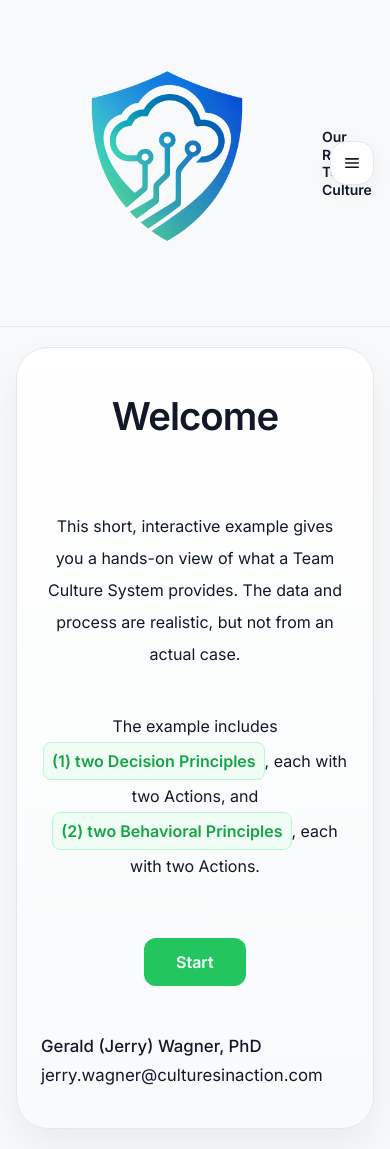
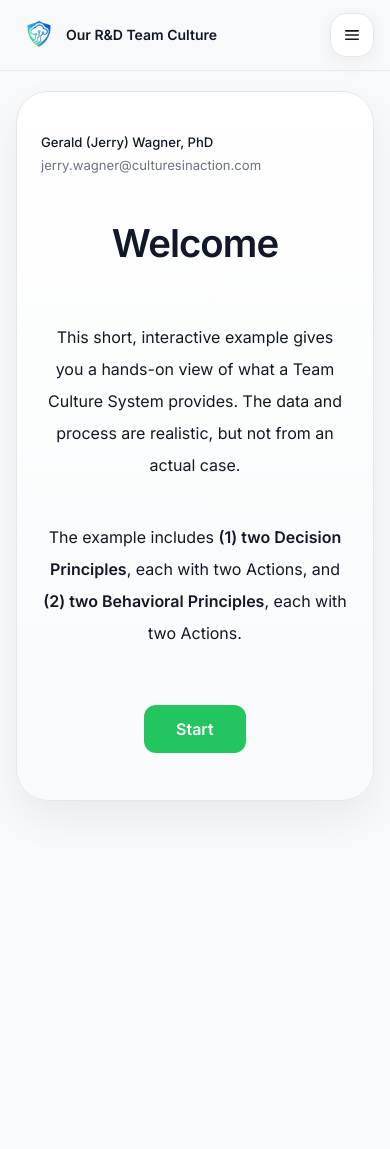
Before and after one commit to moeezmujahid70/COSexample, a Next.js app in the folder cos-tutorial/: page / in a window 390 px wide. After the commit the page ends 844 px from the top, so only its background shows below. Built offline with nearby package versions, Linux system fonts and the light colour scheme.

Commit message:
Update component styles and structure for improved layout and responsiveness; adjust image sizes and footer positioning in HomeContent and WelcomeLanding components.

```diff
--- a/cos-tutorial/components/BrandLockup.tsx
+++ b/cos-tutorial/components/BrandLockup.tsx
@@ -48,7 +48,8 @@ export default function BrandLockup({
         width={logoSize}
         height={logoSize}
         priority={priority}
-        className="h-auto w-auto shrink-0 object-contain"
+        className="shrink-0 object-contain"
+        style={{ width: `${logoSize}px`, height: `${logoSize}px` }}
       />
       <div className={`space-y-1 ${centered && direction === "row" ? "text-left" : ""}`}>
         <TitleTag className={`${titleSize} text-text-primary ${titleClassName}`}>
--- a/cos-tutorial/components/HomeContent.tsx
+++ b/cos-tutorial/components/HomeContent.tsx
@@ -11,7 +11,7 @@ export default function HomeContent() {
             align="center"
             priority
             titleAs="h1"
-            imageSize={72}
+            imageSize={84}
             titleClassName="text-[2.3rem] sm:text-[2.85rem]"
           />
         </div>
--- a/cos-tutorial/components/TopNav.tsx
+++ b/cos-tutorial/components/TopNav.tsx
@@ -66,6 +66,7 @@ export default function TopNav() {
           <div className="min-w-0 self-start">
             <BrandLockup
               compact
+              imageSize={46}
               titleClassName="text-[0.95rem] sm:text-sm"
             />
           </div>
--- a/cos-tutorial/components/WelcomeLanding.tsx
+++ b/cos-tutorial/components/WelcomeLanding.tsx
@@ -11,23 +11,35 @@ export default function WelcomeLanding() {
 
   return (
     <section className="surface-enter rounded-[2rem] border border-surface-border bg-[linear-gradient(180deg,#ffffff_0%,#f8fafb_100%)] shadow-[0_18px_40px_rgba(15,23,42,0.06)]">
-      <div className="flex min-h-[calc(100vh-8.5rem)] flex-col justify-between px-6 py-10 sm:px-10 sm:py-12 lg:px-16 lg:py-16">
+      <div className="relative flex min-h-[calc(100vh-8.5rem)] flex-col justify-between px-6 py-10 sm:px-10 sm:py-12 lg:px-16 lg:py-16">
+        <div className="mb-8 self-start text-left text-text-primary sm:mb-0 sm:absolute sm:left-8 sm:top-8 lg:left-10 lg:top-10">
+          <p className="text-[0.82rem] font-medium leading-5 sm:text-[0.85rem]">
+            {welcomeContent.footerName}
+          </p>
+          <a
+            href={`mailto:${welcomeContent.footerEmail}`}
+            className="mt-0.5 inline-flex text-[0.82rem] leading-5 text-text-muted transition-colors duration-150 hover:text-accent-hover focus:outline-none focus-visible:ring-2 focus-visible:ring-accent focus-visible:ring-offset-2 focus-visible:ring-offset-white sm:text-[0.85rem]"
+          >
+            {welcomeContent.footerEmail}
+          </a>
+        </div>
+
         <div className="mx-auto flex w-full max-w-5xl flex-1 flex-col items-center justify-center text-center">
           <h1 className="text-[2.4rem] font-semibold tracking-tight text-text-primary sm:text-[3rem] lg:text-[3.4rem]">
             {welcomeContent.title}
           </h1>
 
-          <div className="mt-16 max-w-4xl space-y-10">
+          <div className="mt-12 max-w-4xl space-y-10 sm:mt-14">
             <p className="text-base leading-8 text-text-primary sm:text-lg sm:leading-8">
               {welcomeContent.intro}
             </p>
             <p className="text-base leading-8 text-text-primary sm:text-lg sm:leading-8">
               {detailsBeforeHighlight}
-              <span className="inline-flex rounded-lg border border-success-border bg-success-subtle px-2 py-0.5 font-semibold text-success-hover">
+              <span className="font-semibold text-text-primary">
                 {decisionHighlight}
               </span>
               {detailsBetweenHighlights}
-              <span className="inline-flex rounded-lg border border-success-border bg-success-subtle px-2 py-0.5 font-semibold text-success-hover">
+              <span className="font-semibold text-text-primary">
                 {behaviorHighlight}
               </span>
               {detailsAfterBehaviorHighlight}
@@ -43,20 +55,6 @@ export default function WelcomeLanding() {
             </Link>
           </div>
         </div>
-
-        <div className="mx-auto mt-12 flex w-full max-w-5xl justify-start">
-          <div className="text-left text-text-primary">
-            <p className="text-[1.05rem] font-medium sm:text-[1.2rem]">
-              {welcomeContent.footerName}
-            </p>
-            <a
-              href={`mailto:${welcomeContent.footerEmail}`}
-              className="mt-1 inline-flex text-[1.05rem] transition-colors duration-150 hover:text-accent-hover focus:outline-none focus-visible:ring-2 focus-visible:ring-accent focus-visible:ring-offset-2 focus-visible:ring-offset-white sm:text-[1.2rem]"
-            >
-              {welcomeContent.footerEmail}
-            </a>
-          </div>
-        </div>
       </div>
     </section>
   );
```
Also changed, not shown: 1 other file (tests, documents, lock files or other folders).
